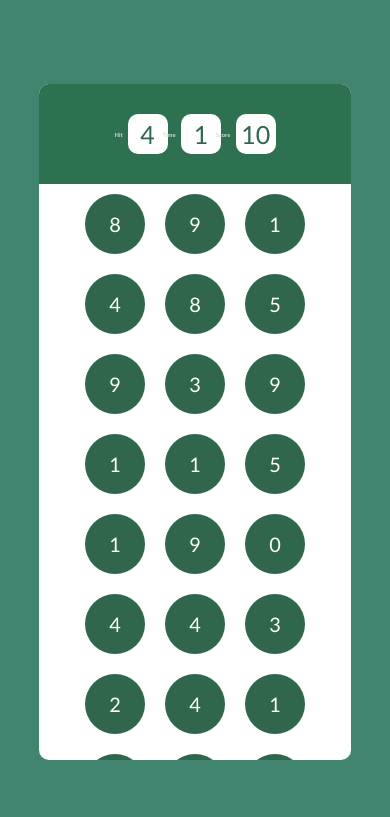
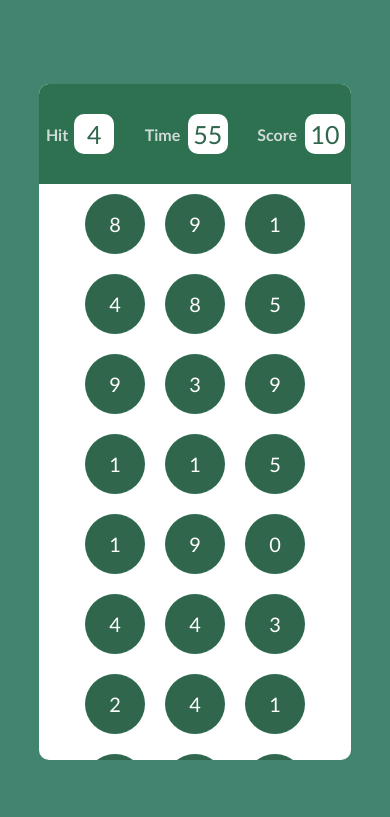
Before and after one commit to VirajNikam01/BubbleGame, a plain HTML site: page index.html in a window 390 px wide. Drawn offline with Linux system fonts and the light colour scheme.

Commit message:
@media screen added

```diff
--- a/script.js
+++ b/script.js
@@ -1,4 +1,4 @@
-var time = 6;
+var time = 60;
 var rv = 0;
 var score = 0;
 
--- a/style.css
+++ b/style.css
@@ -87,3 +87,17 @@ html,body{
 #bubble:hover{
     background: #4dbc81;
 }
+@media (max-width:530px){
+    #pbtm{
+        overflow-y:hidden;
+    }
+    #ptop{
+        padding: 0px 10px;
+    }
+    #elem h3{
+        font-size: 16px;
+    }
+    #box{
+        gap: 2px;
+    }
+}
```
